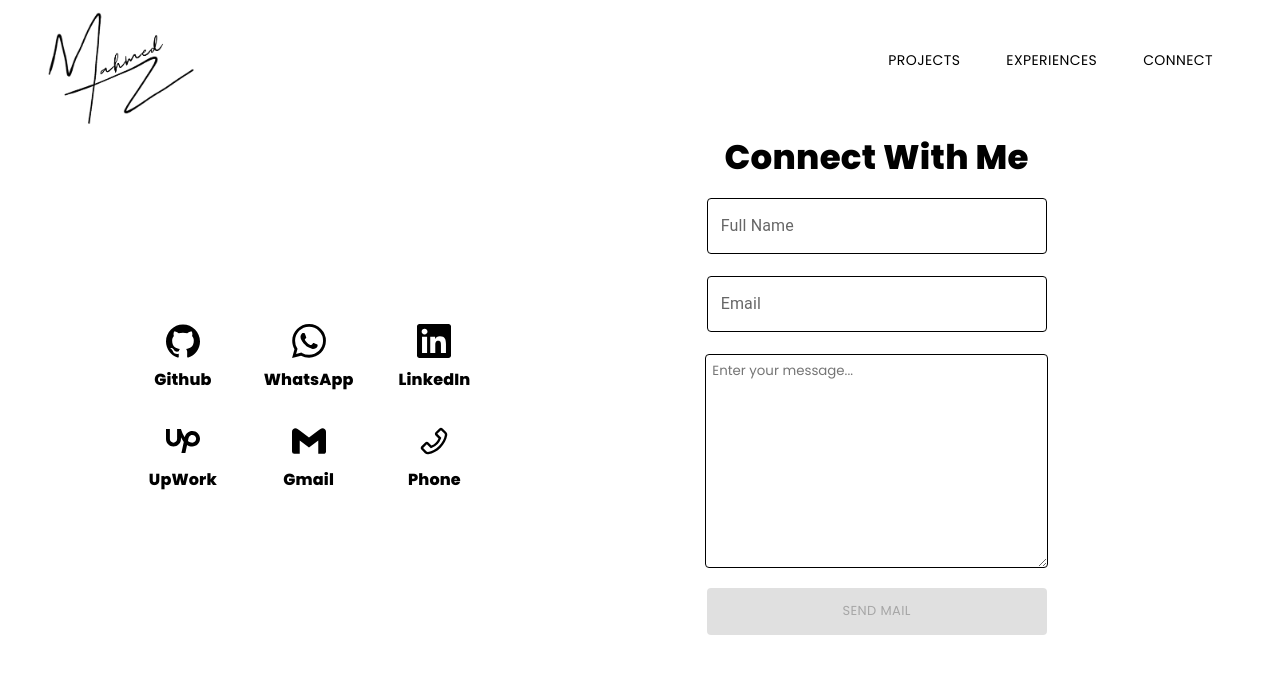
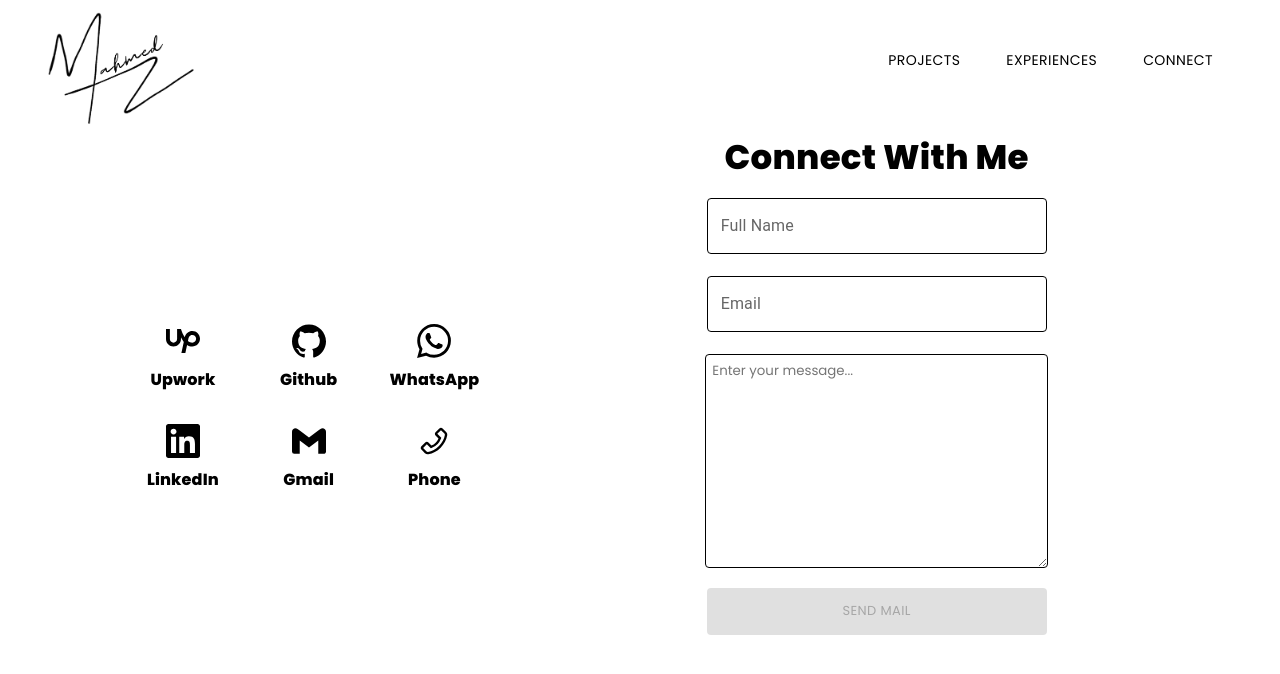
Before and after one commit to MoeezAhmed1609/portfolio, a React (Create React App) app: page /connect in a window 1280 px wide. Shown: the top 674 px of the page. Built offline with nearby package versions, Linux system fonts and the light colour scheme.

Commit message:
Connections added

```diff
--- a/src/components/Me.js
+++ b/src/components/Me.js
@@ -5,29 +5,10 @@ import { Link } from "react-router-dom";
 // Assets
 import face from "../assets/face.png";
 import name from "../assets/title.png";
-// Icons
-import GitHubIcon from "@mui/icons-material/GitHub";
-import LinkedInIcon from "@mui/icons-material/LinkedIn";
-import WhatsAppIcon from "@mui/icons-material/WhatsApp";
+// Component
+import connections from "../data/connections";
 
 const Me = () => {
-  const links = [
-    {
-      icon: <GitHubIcon sx={{ fontSize: "5vh" }} />,
-      title: "Github",
-      link: "https://github.com/MoeezAhmed1609",
-    },
-    {
-      icon: <LinkedInIcon sx={{ fontSize: "5vh" }} />,
-      title: "LinkedIn",
-      link: "https://www.linkedin.com/in/moiz-ahmed-aa2505194/",
-    },
-    {
-      icon: <WhatsAppIcon sx={{ fontSize: "5vh" }} />,
-      title: "WhatsApp",
-      link: "https://wa.me/923113868525",
-    },
-  ];
   return (
     <Grid container>
       <Grid
@@ -88,9 +69,9 @@ const Me = () => {
           flexDirection: "column",
         }}
       >
-        {links.map((link, i) => (
+        {connections.slice(0, 4).map((link, i) => (
           <Link to={link.link} key={i} target="_blank">
-            <Tooltip title={link.title}>
+            <Tooltip title={link.title} placement="right">
               <IconButton size={"large"} sx={{ color: "black" }}>
                 {link.icon}
               </IconButton>
--- a/src/data/connections.js
+++ b/src/data/connections.js
@@ -10,6 +10,11 @@ import { AiOutlinePhone } from "react-icons/ai";
 
 const connections = [
   {
+    title: "Upwork",
+    link: "https://www.upwork.com/freelancers/~01cccc73c8983e8514",
+    icon: <SiUpwork />,
+  },
+  {
     title: "Github",
     link: "https://github.com/MoeezAhmed1609",
     icon: <SiGithub />,
@@ -21,14 +26,10 @@ const connections = [
   },
   {
     title: "LinkedIn",
-    link: "https://www.linkedin.com/in/moiz-ahmed-aa2505194/",
+    link: "https://www.linkedin.com/in/moeez-ahmed-061b78289/",
     icon: <SiLinkedin />,
   },
-  {
-    title: "UpWork",
-    link: "https://www.upwork.com/",
-    icon: <SiUpwork />,
-  },
+
   {
     title: "Gmail",
     link: "mailto:moeezahmed.saeed@gmail.com",
```
Also changed, not shown: 12 other files (tests, documents, lock files or other folders).
